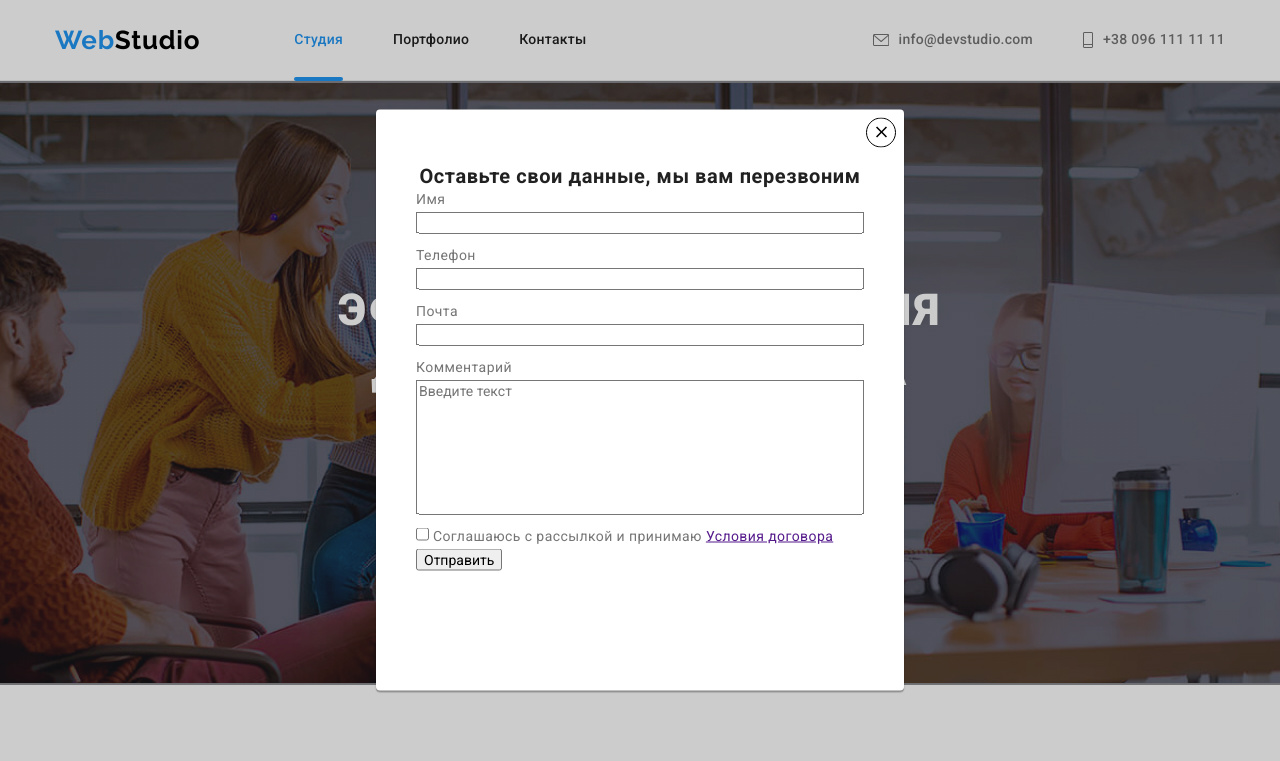
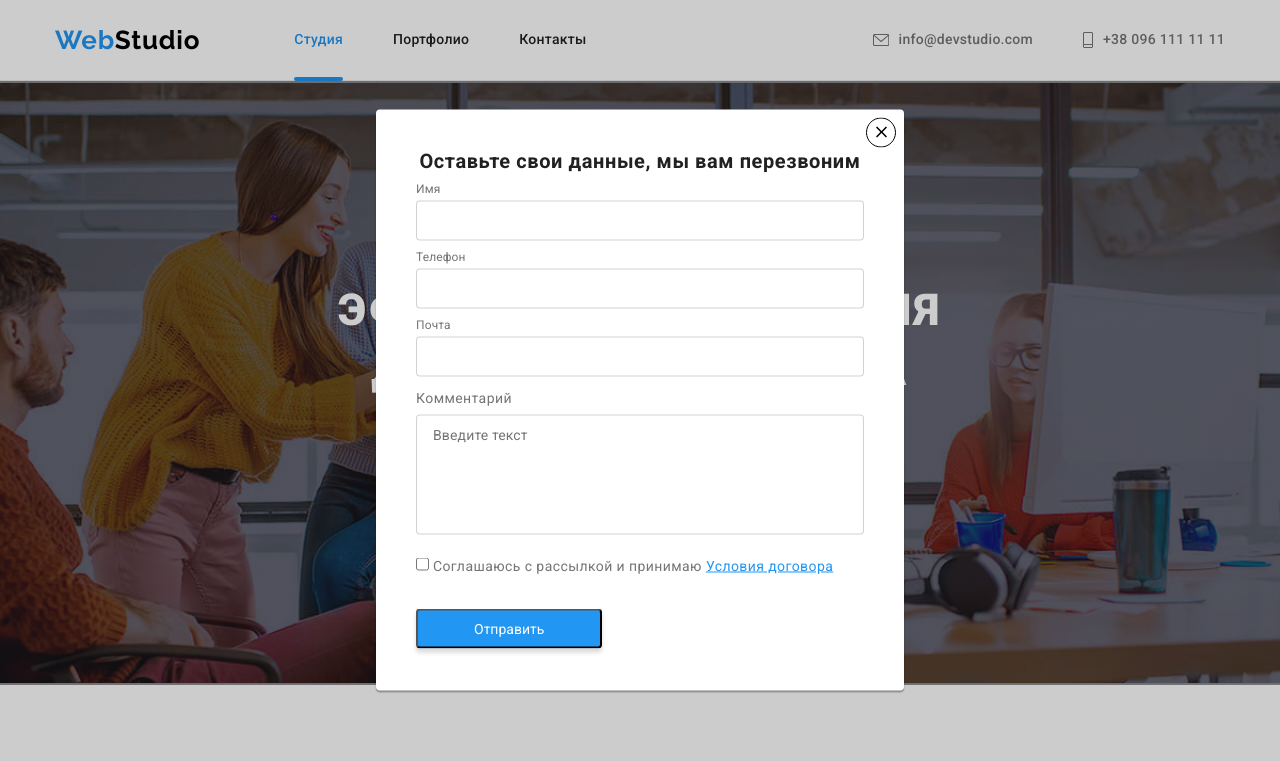
Before and after one commit to SerhiyDukh1984/-goit-markup-hw-05, a plain HTML site: page index.html in a window 1280 px wide. Both pictures are taken after a click on the button "Заказать услугу". Shown: the top 761 px of the page. Drawn offline with nearby package versions, Linux system fonts and the light colour scheme.

Commit message:
оформляет форму

```diff
--- a/css/style.css
+++ b/css/style.css
@@ -8,12 +8,12 @@
 :root {
   --primery-text-color: #757575;
   --title-text-color: #212121;
-    --accent-color: #2196F3;
+  --accent-color: #2196f3;
   --primery-white-color: #fff;
   --time-function: cubic-bezier(0.4, 0, 0.2, 1);
 }
 
-body{
+body {
   color: var(--primery-text-color);
   background-color: var(--primery-white-color);
 
@@ -32,7 +32,7 @@ section {
 h1,
 h2,
 h3,
- p{
+p {
   margin: 0;
 }
 
@@ -80,12 +80,12 @@ ul {
 /* Header */
 
 .page-header {
-    border-bottom: 1px solid #ECECEC;
+  border-bottom: 1px solid #ececec;
 }
 
 .page-header,
 .logo {
-    color:#000000;
+  color: #000000;
   text-decoration: none;
 }
 
@@ -113,9 +113,8 @@ ul {
   padding-bottom: 32px;
 }
 
-
 .site-nav .link::after {
-    content:"" ;
+  content: '';
 
   position: absolute;
   bottom: -2px;
@@ -138,8 +137,6 @@ ul {
   opacity: 1;
 }
 
-
-
 .navigation {
   display: flex;
   align-items: center;
@@ -157,13 +154,13 @@ ul {
   padding-inline-start: 0px;
 }
 
-.site-contacts-icon  {
+.site-contacts-icon {
   height: 16px;
   margin-right: 10px;
 }
 
 .site-nav .item + .item,
-.site-contacts .item + .item{
+.site-contacts .item + .item {
   margin-left: 50px;
 }
 
@@ -179,8 +176,6 @@ ul {
   transition: color 250ms var(--time-function);
 }
 
-
-
 .site-contacts .link {
   display: flex;
   align-items: center;
@@ -193,8 +188,7 @@ ul {
 
   color: var(--primery-text-color);
   fill: var(--primery-text-color);
-    transition: color 250ms var(--time-function),
-    fill 250ms var(--time-function);
+  transition: color 250ms var(--time-function), fill 250ms var(--time-function);
 }
 
 .site-nav .link:hover,
@@ -222,12 +216,12 @@ color: var(--accent-color);
   padding-bottom: 200px;
   text-align: center;
 
-    background: linear-gradient(rgba(47, 48, 58, 0.4), rgba(47, 48, 58, 0.4)), url(../images/bcg-foto.jpg);
+  background: linear-gradient(rgba(47, 48, 58, 0.4), rgba(47, 48, 58, 0.4)),
+    url(../images/bcg-foto.jpg);
   background-position: center;
-    background-color: #C4C4C4;
+  background-color: #c4c4c4;
   background-repeat: no-repeat;
   color: var(--primery-white-color);
-
 }
 
 .hero-title {
@@ -278,7 +272,7 @@ color: var(--accent-color);
   letter-spacing: 0.03em;
 
   color: var(--title-text-color);
-    background-color: #F5F4FA;
+  background-color: #f5f4fa;
   transition: background-color 250ms var(--time-function), color 250ms var(--time-function),
     box-shadow 250ms var(--time-function);
 }
@@ -287,8 +281,7 @@ color: var(--accent-color);
 .filter-list .button:focus {
   color: var(--primery-white-color);
   background-color: var(--accent-color);
-    box-shadow: 0px 3px 1px rgba(0, 0, 0, 0.1),
-    0px 1px 2px rgba(0, 0, 0, 0.08),
+  box-shadow: 0px 3px 1px rgba(0, 0, 0, 0.1), 0px 1px 2px rgba(0, 0, 0, 0.08),
     0px 2px 2px rgba(0, 0, 0, 0.12);
 }
 
@@ -322,7 +315,7 @@ color: var(--accent-color);
 
   border-radius: 4px;
 
-    background-color: #F5F4FA;
+  background-color: #f5f4fa;
 }
 
 .section-caption .list {
@@ -370,7 +363,7 @@ color: var(--accent-color);
   display: flex;
 }
 
-.section-work  .section-title {
+.section-work .section-title {
   margin-bottom: 50px;
 
   font-weight: 700;
@@ -409,7 +402,7 @@ color: var(--accent-color);
   letter-spacing: 0.03em;
   text-transform: uppercase;
 
-    color:var(--primery-white-color);
+  color: var(--primery-white-color);
 }
 
 .works-list {
@@ -434,7 +427,7 @@ color: var(--accent-color);
   margin-right: 0;
 }
 
-.works-list .card:nth-child(n+7) {
+.works-list .card:nth-child(n + 7) {
   margin-bottom: 0;
 }
 
@@ -471,8 +464,7 @@ color: var(--accent-color);
 }
 
 .works-list .card:hover {
-    box-shadow: 0px 1px 1px rgba(0, 0, 0, 0.12),
-    0px 4px 4px rgba(0, 0, 0, 0.06),
+  box-shadow: 0px 1px 1px rgba(0, 0, 0, 0.12), 0px 4px 4px rgba(0, 0, 0, 0.06),
     1px 4px 6px rgba(0, 0, 0, 0.16);
 }
 
@@ -488,9 +480,9 @@ color: var(--accent-color);
 .works-list-text {
   padding: 20px 24px;
 
-    border-right: 2px solid #EEEEEE;
-    border-left: 2px solid #EEEEEE;
-    border-bottom: 2px solid #EEEEEE;
+  border-right: 2px solid #eeeeee;
+  border-left: 2px solid #eeeeee;
+  border-bottom: 2px solid #eeeeee;
   text-align: left;
 }
 
@@ -499,20 +491,19 @@ color: var(--accent-color);
 .section-team {
   text-align: center;
 
-    background-color: #F5F4FA;
+  background-color: #f5f4fa;
 }
 
 .section-team-list {
   display: flex;
 }
 
-.section-team-list .item:not(:last-child){
+.section-team-list .item:not(:last-child) {
   margin-right: 30px;
 }
 
 .section-team-list .item {
-    box-shadow: 0px 1px 3px rgba(0, 0, 0, 0.12),
-    0px 1px 1px rgba(0, 0, 0, 0.14),
+  box-shadow: 0px 1px 3px rgba(0, 0, 0, 0.12), 0px 1px 1px rgba(0, 0, 0, 0.14),
     0px 2px 1px rgba(0, 0, 0, 0.2);
   border-radius: 0px 0px 4px 4px;
 }
@@ -531,7 +522,7 @@ color: var(--accent-color);
   width: 20px;
   height: 20px;
 
-    fill: #AFB1B8;
+  fill: #afb1b8;
   transition: fill 250ms var(--time-function);
 }
 
@@ -567,7 +558,7 @@ color: var(--accent-color);
   fill: var(--primery-white-color);
 }
 
-.section-team  .section-title {
+.section-team .section-title {
   margin-bottom: 50px;
 
   font-weight: 700;
@@ -594,7 +585,6 @@ color: var(--accent-color);
   line-height: 1.19;
   letter-spacing: 0.03em;
 }
-
 
 .section-team-list .text {
   padding-top: 30px;
@@ -634,7 +624,7 @@ color: var(--accent-color);
 }
 
 .clients-icon {
-    fill: #AFB1B8;
+  fill: #afb1b8;
   transition: fill 250ms var(--time-function);
 }
 
@@ -648,7 +638,7 @@ color: var(--accent-color);
   align-items: center;
   width: 170px;
   height: 92px;
-    border: 1px solid #AFB1B8;
+  border: 1px solid #afb1b8;
   border-radius: 4px;
   transition: border-color 250ms var(--time-function);
 }
@@ -663,8 +653,6 @@ color: var(--accent-color);
   fill: var(--accent-color);
 }
 
-
-
 /* Footer */
 
 .footer {
@@ -672,7 +660,6 @@ color: var(--accent-color);
   padding-bottom: 60px;
   align-items: baseline;
 }
-
 
 .footer .container {
   display: flex;
@@ -689,7 +676,7 @@ color: var(--accent-color);
 
 .footer,
 .footer .logo {
-    background-color: #2F303A;
+  background-color: #2f303a;
   color: var(--primery-white-color);
 }
 
@@ -776,8 +763,7 @@ color: var(--accent-color);
 
   opacity: 1;
 
-    transition: opacity 500ms var(--time-function),
-    visibility 500ms var(--time-function);
+  transition: opacity 500ms var(--time-function), visibility 500ms var(--time-function);
 }
 
 .backdrop.is-hidden {
@@ -799,11 +785,10 @@ color: var(--accent-color);
 
   width: 528px;
   height: 581px;
-    padding: 15px;
+  /* padding: 15px; */
 
-    background: #FFFFFF;
-    box-shadow: 0px 1px 3px rgba(0, 0, 0, 0.12),
-    0px 1px 1px rgba(0, 0, 0, 0.14),
+  background: #ffffff;
+  box-shadow: 0px 1px 3px rgba(0, 0, 0, 0.12), 0px 1px 1px rgba(0, 0, 0, 0.14),
     0px 2px 1px rgba(0, 0, 0, 0.2);
   border-radius: 4px;
 }
@@ -826,29 +811,55 @@ color: var(--accent-color);
 
 .modal-form {
   display: block;
-}
-
-textarea {
-    resize: none;
-}
-
-.modal-form {
   width: 448px;
   margin-left: auto;
   margin-right: auto;
-    padding-top: 40px;
-    padding-bottom: 50px;
+  padding: 40px 0;
+}
+
+.textarea {
+  resize: none;
+  height: 120px;
+  margin-top: 4px;
+  margin-bottom: 20px;
+  padding: 12px 16px;
+  border: 1px solid rgba(33, 33, 33, 0.2);
+  border-radius: 4px;
+  font-size: 14px;
+  line-height: 1.14;
+  letter-spacing: 0.01em;
+
+  color: rgba(117, 117, 117, 0.5);
 }
 
 .form-field {
-    margin-bottom: 10px;
   display: flex;
   flex-direction: column;
 }
 
+.form-field-lable {
+  font-size: 12px;
+  line-height: 1.16;
+  letter-spacing: 0.01em;
+  color: var(--primery-text-color);
+}
+
+.form-field-input {
+  width: 100%;
+  height: 40px;
+  margin-top: 4px;
+  margin-bottom: 10px;
+  border: 1px solid rgba(33, 33, 33, 0.2);
+  border-radius: 4px;
+}
+
+.form-field-lable:hover,
+.form-field-lable:focus {
+  border: var(--accent-color);
+}
+
 .modal-title {
-    margin: 0;
-    padding: 0;
+  margin: 0 0 10px 0;
   font-weight: 700;
   font-size: 20px;
   line-height: 23px;
@@ -857,6 +868,21 @@ textarea {
   color: var(--title-text-color);
 }
 
-.form-field input {
-    width: 100%;
+.form-text {
+  font-size: 14px;
+  line-height: 1.7;
+  letter-spacing: 0.03em;
 }
+
+.form-link {
+  color: var(--accent-color);
+}
+
+.form-button {
+  margin-top: 30px;
+  padding: 10px 56px;
+  color: var(--primery-white-color);
+  background: var(--accent-color);
+  box-shadow: 0px 4px 4px rgba(0, 0, 0, 0.15);
+  border-radius: 4px;
+}
--- a/index.html
+++ b/index.html
@@ -371,26 +371,26 @@
             <form class="modal-form">
                 <h2  class="modal-title"> Оставьте свои данные, мы вам перезвоним</h2>
                 <div class="form-field">
-                    <label for="name" type="name" id="name" placeholder="" autofocus>Имя</label>
-                    <input type="text">
-                </div>
-                <div class="form-field">
-                    <label  for="tel" type="tel" id="tel">Телефон</label>
-                    <input type="tel">
-                </div>
-                <div class="form-field">
-                    <label for="mail" type="email" id="email">Почта</label>
-                    <input type="email">
+                    <label class="form-field-lable" for="name" type="name" id="name">Имя
+                        <input class="form-field-input" type="name">
+                    </label>
+
+                    <label class="form-field-lable"  for="tel" type="tel" id="tel">Телефон
+                        <input class="form-field-input" type="tel">
+                    </label>
+
+                    <label class="form-field-lable" for="email" type="email" id="email">Почта
+                        <input class="form-field-input" type="email">
+                    </label>
                 </div>
                 <div class="form-field">
                     <label for="coment">Комментарий</label>
-                    <textarea name="coment" id="coment" cols="30" rows="8" placeholder="Введите текст"></textarea>
+                    <textarea class="textarea" name="coment" id="coment" cols="30" rows="8" placeholder="Введите текст"></textarea>
                 </div>
                 <input type="checkbox" name="" id="">
-                <label for="">Соглашаюсь с рассылкой и принимаю</label>
-                <a href="">Условия договора</a>
-                <button type="submit">Отправить</button>
-
+                <label class="form-text" for="">Соглашаюсь с рассылкой и принимаю</label>
+                <a class="form-link" href="">Условия договора</a>
+                <button class="form-button" type="submit">Отправить</button>
             </form>
         </div>
     </div>
```
Also changed, not shown: images/form-icon.svg (added). Lines whose indentation alone changed are shown as unchanged.
